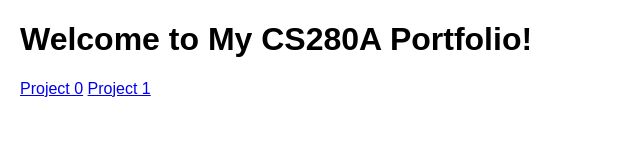
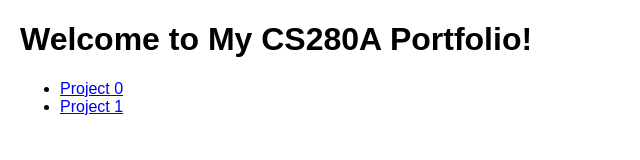
Before and after one commit to XiaoleiC/CS280A, a plain HTML site: page index.html in a window 1280 px wide. Shown: the whole page, without its empty margins (0-640 px from the left). Drawn offline with Linux system fonts and the light colour scheme.

Commit message:
project 1

```diff
--- a/index.html
+++ b/index.html
@@ -11,7 +11,9 @@
 </head>
 <body>
     <h1>Welcome to My CS280A Portfolio!</h1>
-    <a href="./project0/index.html">Project 0</a>
-    <a href="./project1/index.html">Project 1</a>
+    <ul>
+        <li><a href="./project0/index.html">Project 0</a></li>
+        <li><a href="./project1/index.html">Project 1</a></li>
+    </ul>
 </body>
 </html>
```
